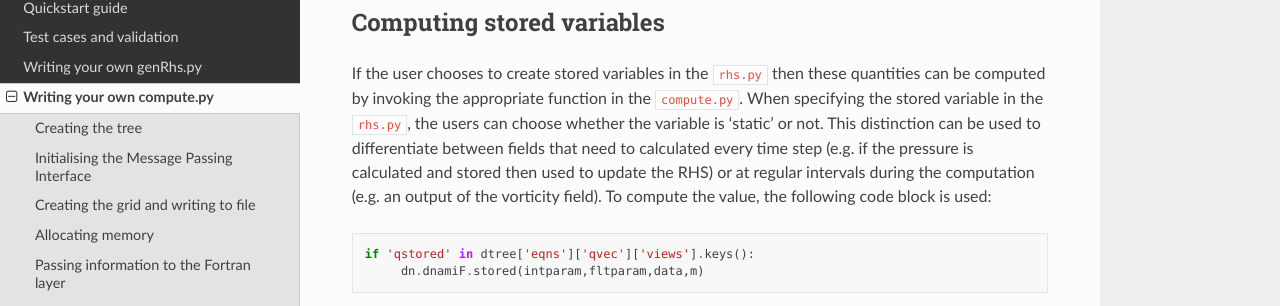
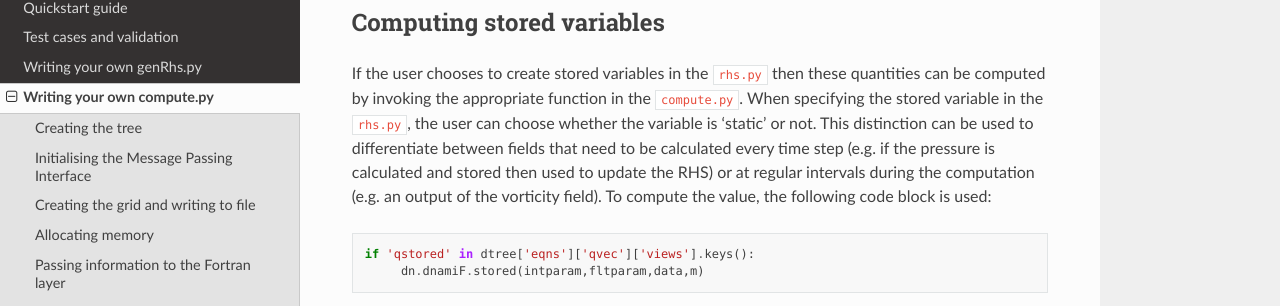
Before and after one commit to dNamiLab/dNami, a Sphinx documentation site: the page built from doc/usage/compute.rst, in a window 1280 px wide and 900 px high, scrolled down 3147 px. Shown: the part 144-450 px from the top of the window. Built offline with Sphinx 7.4.7 and the Read the Docs theme 2.0.0, drawn with Linux system fonts in a browser that asks for light colours.

Commit message:
Update compute.rst

```diff
--- a/doc/usage/compute.rst
+++ b/doc/usage/compute.rst
@@ -121,7 +121,7 @@ The integer parameters (which are organised in a set pre-defined order) are used
 Computing stored variables
 ##########################
 
-If the user chooses to create stored variables in the ``rhs.py`` then these quantities can be computed by invoking the appropriate function in the ``compute.py``. When specifying the stored variable in the ``rhs.py``, the users can choose whether the variable is 'static' or not. This distinction can be used to differentiate between fields that need to calculated every time step (e.g. if the pressure is calculated and stored then used to update the RHS) or at regular intervals during the computation (e.g. an output of the vorticity field). To compute the value, the following code block is used:
+If the user chooses to create stored variables in the ``rhs.py`` then these quantities can be computed by invoking the appropriate function in the ``compute.py``. When specifying the stored variable in the ``rhs.py``, the user can choose whether the variable is 'static' or not. This distinction can be used to differentiate between fields that need to be calculated every time step (e.g. if the pressure is calculated and stored then used to update the RHS) or at regular intervals during the computation (e.g. an output of the vorticity field). To compute the value, the following code block is used:
 
 .. code-block:: python
 
```
